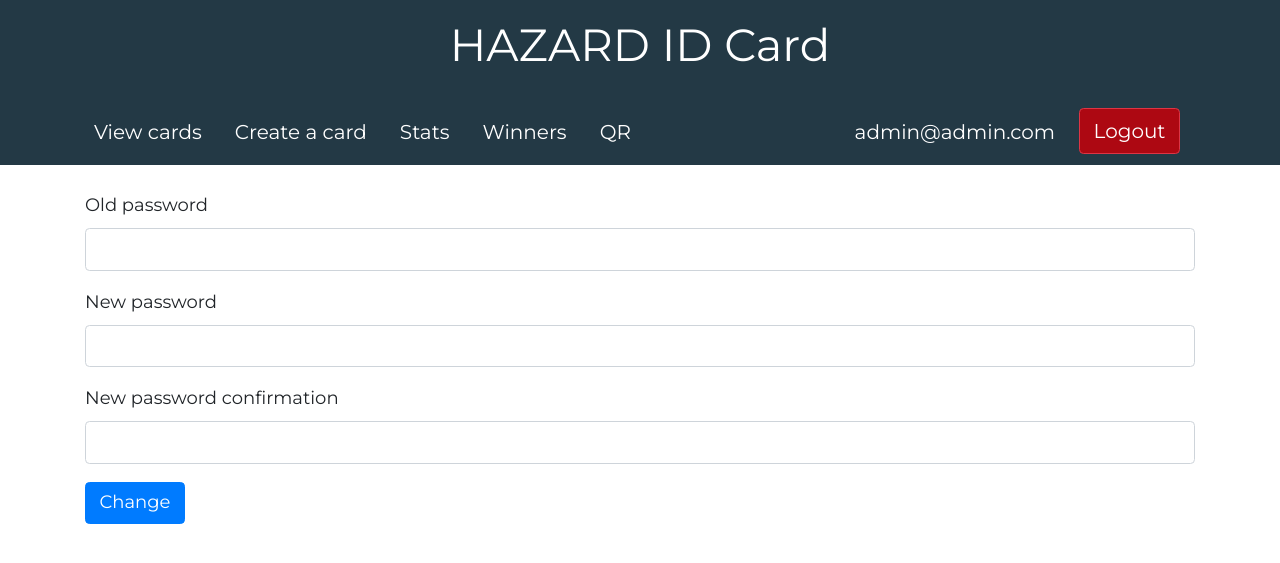
After one commit to daoolet/hazid-card, a Django app: page /hazid/account/change_password/ in a window 1280 px wide. The commit adds this page. Shown: the top 563 px of the page. Run offline with Django 4.2, Linux system fonts and the light colour scheme; a user stored in the database is signed in; some libraries are stand-ins or nearby versions.

Commit message:
add: about me, password change, groups

```diff
--- a/app_project/hazid/forms.py
+++ b/app_project/hazid/forms.py
@@ -1,18 +1,22 @@
 from django import forms
-from django.contrib.auth.forms import UserCreationForm, AuthenticationForm
+from django.contrib.auth.forms import UserCreationForm, AuthenticationForm, PasswordChangeForm
 from django.contrib.auth.models import User
 
+
 from .models import CustomUser, Survey
+
 
 class SurveyForm(forms.ModelForm):
     class Meta:
         model = Survey
         fields = [field.name for field in Survey._meta.get_fields() if field.name not in ("created_at", "author")]
 
+
 class RegisterUserForm(UserCreationForm):
     class Meta:
         model = CustomUser
         fields = ('email',)
+
 
 class LoginUserForm(AuthenticationForm):
     username = forms.CharField(
@@ -23,3 +27,8 @@ class LoginUserForm(AuthenticationForm):
         label="Password",
         widget=forms.PasswordInput(attrs={"class": "form-input"})
     )
+
+
+class ChangePasswordForm(PasswordChangeForm):
+    class Meta:
+        model = CustomUser
--- a/app_project/hazid/models.py
+++ b/app_project/hazid/models.py
@@ -39,6 +39,10 @@ class CustomUser(AbstractBaseUser, PermissionsMixin):
     USERNAME_FIELD = 'email'
     REQUIRED_FIELDS = []
 
+    class Meta:
+        verbose_name = "CUser"
+        verbose_name_plural = "CUsers"
+
     def __str__(self):
         return self.email
 
@@ -76,8 +80,8 @@ class Survey(models.Model):
     if_reported = models.CharField(max_length=100, blank=True)
 
     class Meta:
-        verbose_name = "Survey"
-        verbose_name_plural = "Surveys"
+        verbose_name = "Hazid"
+        verbose_name_plural = "Hazids"
 
     def __str__(self):
         return self.title
--- a/app_project/hazid/static/hazid/css/style.css
+++ b/app_project/hazid/static/hazid/css/style.css
@@ -3,25 +3,25 @@
   font-size: 18px;
 }
 
-.navbar, header {
+.navbar {
   background-color: rgb(35, 57, 69);
 }
-.navbar .nav-link, .navbar .navbar-text, .navbar .btn.btn-outline-primary, header .nav-link, header .navbar-text, header .btn.btn-outline-primary {
+.navbar .nav-link, .navbar .btn.btn-outline-primary {
   color: white;
 }
-.navbar .btn.btn-danger, header .btn.btn-danger {
+.navbar .btn.btn-danger {
   background-color: rgb(173, 8, 18);
 }
-.navbar .nav-item.last, .navbar .navbar-text, header .nav-item.last, header .navbar-text {
+.navbar .nav-item {
   margin-right: 15px;
 }
-.navbar a, header a {
+.navbar a {
   font-size: 20px;
 }
-.navbar a .nav-link, header a .nav-link {
+.navbar a .nav-link {
   transition: color 0.5s ease;
 }
-.navbar a.nav-link:hover, header a.nav-link:hover {
+.navbar a.nav-link:hover {
   color: red;
 }
 
--- a/app_project/hazid/static/hazid/css/style.scss
+++ b/app_project/hazid/static/hazid/css/style.scss
@@ -4,10 +4,11 @@
 }
 
 // index.html
-.navbar, header {
+
+.navbar {
     background-color: rgb(35, 57, 69);
 
-    .nav-link, .navbar-text, .btn.btn-outline-primary  {
+    .nav-link, .btn.btn-outline-primary  {
         color: white;
     }
 
@@ -15,7 +16,7 @@
         background-color: rgb(173, 8, 18);
     }
 
-    .nav-item.last, .navbar-text {
+    .nav-item {
         margin-right: 15px;
     }
 
--- a/app_project/hazid/templates/hazid/base.html
+++ b/app_project/hazid/templates/hazid/base.html
@@ -17,7 +17,7 @@
 </head>
 <body>
 
- <header class="text-white text-center py-3">
+ <header class="text-white text-center py-3" style="background-color: rgb(35, 57, 69)">
     <h1>HAZARD ID Card</h1>
   </header>
 
@@ -51,13 +51,15 @@
 
             <ul class="navbar-nav ml-auto">
                 {% if user.is_authenticated %}
-                <span class="navbar-text">{{ user.email }} </span>
+                <li class="nav-item">
+                    <a class="nav-link" href="{% url 'about_me' %}">{{ user.email }}</a>
+                </li>
                 <li class="nav-item">
                     <a href="{% url 'logout' %}" class="btn btn-danger">Logout</a>
                 </li>
                 {% else %}
-                <li class="nav-item last">
-                    <a href="{% url 'register' %}" class="btn btn-outline-primary">Register</a>
+                <li class="nav-item">
+                    <a href="{% url 'register' %}" class="btn btn-outline-primary">Sign Up</a>
                 </li>
                 <li class="nav-item">
                     <a href="{% url 'login' %}" class="btn btn-primary">Login</a>
--- a/app_project/hazid/templates/registration/login.html
+++ b/app_project/hazid/templates/registration/login.html
@@ -4,7 +4,7 @@
 
 {% block content %}
     {{ form.errors }}
-    <form action="/login/" method="post">
+    <form action="{% url 'login' %}" method="post">
         {% csrf_token %}
         <div id="form-group-login">
             <div class="form-group">
@@ -17,6 +17,8 @@
             </div>
             <div class="form-group">
                 <button type="submit" class="btn btn-primary mb-2">Login</button>
+                <a href="{% url 'register' %}" class="btn btn-link">Sign Up?</a>
+                <!-- <a href="{% url 'register' %}" class="btn btn-link">Forgot your password?</a> -->
             </div>
         </div>
     </form>
--- /dev/null
+++ b/app_project/hazid/templates/registration/password_change/password_change_form.html
@@ -0,0 +1,28 @@
+{% extends "hazid/base.html" %}
+
+{% block title %}Password change{% endblock %}
+
+
+{% block content %}
+{{ form.errors }}
+<form action="{% url 'password_change' %}" method="post">
+    {% csrf_token %}
+    <div id="form-group-change-password">
+        <div class="form-group">
+            <label for="old_password">Old password</label>
+            <input name="old_password" type="password" class="form-control" id="old_password">
+        </div>
+        <div class="form-group">
+            <label for="new_password1">New password</label>
+            <input name="new_password1" type="password" class="form-control" id="new_password1">
+        </div>
+        <div class="form-group">
+            <label for="new_password2">New password confirmation</label>
+            <input name="new_password2" type="password" class="form-control" id="new_password2">
+        </div>
+        <div class="form-group">
+            <button type="submit" class="btn btn-primary mb-2">Change</button>
+        </div>
+    </div>
+</form>
+{% endblock %}
--- a/app_project/hazid/templates/registration/register.html
+++ b/app_project/hazid/templates/registration/register.html
@@ -1,8 +1,9 @@
 {% extends "hazid/base.html" %}
 
-{% block title %}Register{% endblock %}
+{% block title %}Sign Up{% endblock %}
 
 {% block content %}
+    {{ error_message }}
    <form action="{% url 'register' %}" method="post">
         {% csrf_token %}
         {{ form.errors}}
@@ -20,7 +21,7 @@
                 <input name="password2" type="password" class="form-control" id="password2">
             </div>
             <div class="form-group">
-                <button type="submit" class="btn btn-primary mb-2">Register</button>
+                <button type="submit" class="btn btn-primary mb-2">Create An Account</button>
             </div>
         </div>
    </form>
--- a/app_project/hazid/urls.py
+++ b/app_project/hazid/urls.py
@@ -6,7 +6,10 @@ urlpatterns = [
     path("", views.index, name="index"),
     path("read/<int:survey_id>/", views.read_survey, name="read_survey"),
     path("create/", views.create_survey, name="create_survey"),
+    path("me/", views.about_me, name="about_me"),
     path("stats/", views.stats, name="stats"),
     path("winners/", views.winners, name="winners"),
     path("qr/", views.qr, name="qr"),
+
+    path('account/change_password/', views.custom_password_change, name='password_change'),
 ]
--- a/app_project/hazid/utils.py
+++ b/app_project/hazid/utils.py
@@ -1,3 +1,7 @@
+def get_user_id(request):
+    return request.user.id if request.user.is_authenticated else None
+
+
 YES_NO_CHOICES = [
     (True, "Yes"),
     (False, "No"),
--- a/app_project/hazid/views.py
+++ b/app_project/hazid/views.py
@@ -3,12 +3,74 @@ from django.urls import reverse
 from django.db.models import Count
 
 
-from django.contrib.auth import login, authenticate
+from django.contrib.auth import login, authenticate, update_session_auth_hash
 from django.contrib.auth.decorators import login_required, permission_required
+from django.contrib.auth.models import Group
+from django.contrib import messages
 
 
-from .forms import SurveyForm, LoginUserForm, RegisterUserForm
+from .forms import SurveyForm, LoginUserForm, RegisterUserForm, ChangePasswordForm
 from .models import Survey, AllowedUser
+from .utils import get_user_id
+
+
+def custom_register(request):
+    if request.method == "POST":
+        form = RegisterUserForm(request.POST)
+        if form.is_valid():
+            user_email = form.cleaned_data["email"]
+
+            # if user exist in allowed list
+            if AllowedUser.objects.filter(email = user_email).exists():
+                user = form.save()
+
+                group = Group.objects.get(name="default")
+                group.user_set.add(user)
+
+                login(request, user)
+                return redirect(reverse("index"))
+            else:
+                return render(
+                    request,
+                    "registration/register.html",
+                    {
+                        "form": form,
+                        "error_message": "You are not allowed to register."
+                    }
+                )
+    else:
+        form = RegisterUserForm()
+    return render(request, "registration/register.html", {"form": form})
+
+
+def custom_login(request):
+    if request.method == "POST":
+        form = LoginUserForm(request, data=request.POST)
+        if form.is_valid():
+            email = form.cleaned_data.get("username")
+            password = form.cleaned_data.get("password")
+            user = authenticate(request, email=email, password=password)
+            if user is not None:
+                login(request, user)
+                return redirect("hazid:index")
+    else:
+        form = LoginUserForm()
+    return render(request, "registration/login.html", {"form": form})
+
+
+@login_required(login_url="/login/")
+def custom_password_change(request):
+    if request.method == "POST":
+        form = ChangePasswordForm(request.user, request.POST)
+        if form.is_valid():
+            user = form.save()
+            update_session_auth_hash(request, user)
+            # messages.success(request, "Password changed successfully")
+            return redirect("about_me")
+    else:
+        form = ChangePasswordForm(request.user)
+    return render(request, "registration/password_change/password_change_form.html", {"form": form})
+
 
 @login_required(login_url="/login")
 def index(request):
@@ -17,6 +79,7 @@ def index(request):
         "surveys": surveys[::-1],
     }
     return render(request, "hazid/index.html", context)
+
 
 @login_required(login_url="/login")
 def create_survey(request):
@@ -40,39 +103,16 @@ def read_survey(request, survey_id):
     return render(request, "hazid/detail.html", context)
 
 
-def custom_register(request):
-    if request.method == "POST":
-        form = RegisterUserForm(request.POST)
-        if form.is_valid():
-            user_email = form.cleaned_data["email"]
+def about_me(request):
 
-            # if user exist in allowed list
-            if AllowedUser.objects.filter(email = user_email).exists():
-                form.save()
-                return redirect("login")
-            else:
-                return render(request, "registration/register.html", {
-                    "form": form,
-                    "error_message": "You are not allowed to register."
-                    })
-    else:
-        form = RegisterUserForm()
-    return render(request, "registration/register.html", {"form": form})
+    current_user_id = get_user_id(request)
+    surveys = Survey.objects.filter(author_id = current_user_id)
 
-
-def custom_login(request):
-    if request.method == "POST":
-        form = LoginUserForm(request, data=request.POST)
-        if form.is_valid():
-            email = form.cleaned_data.get("username")
-            password = form.cleaned_data.get("password")
-            user = authenticate(request, email=email, password=password)
-            if user is not None:
-                login(request, user)
-                return redirect("hazid:index")
-    else:
-        form = LoginUserForm()
-    return render(request, "registration/login.html", {"form": form})
+    context = {
+        "current_user_id": current_user_id,
+        "surveys": surveys,
+    }
+    return render(request, "hazid/about_me.html", context)
 
 def stats(request):
 
@@ -91,6 +131,7 @@ def winners(request):
     }
     return render(request, "hazid/winners.html", context)
 
+
 def qr(request):
 
     context = {
```
Also changed, not shown: app_project/hazid/templates/hazid/about_me.html (added, +16 -0 lines), app_project/db.sqlite3, app_project/hazid/migrations/0008_alter_customuser_options_alter_survey_options.py (added), 1 other file.
